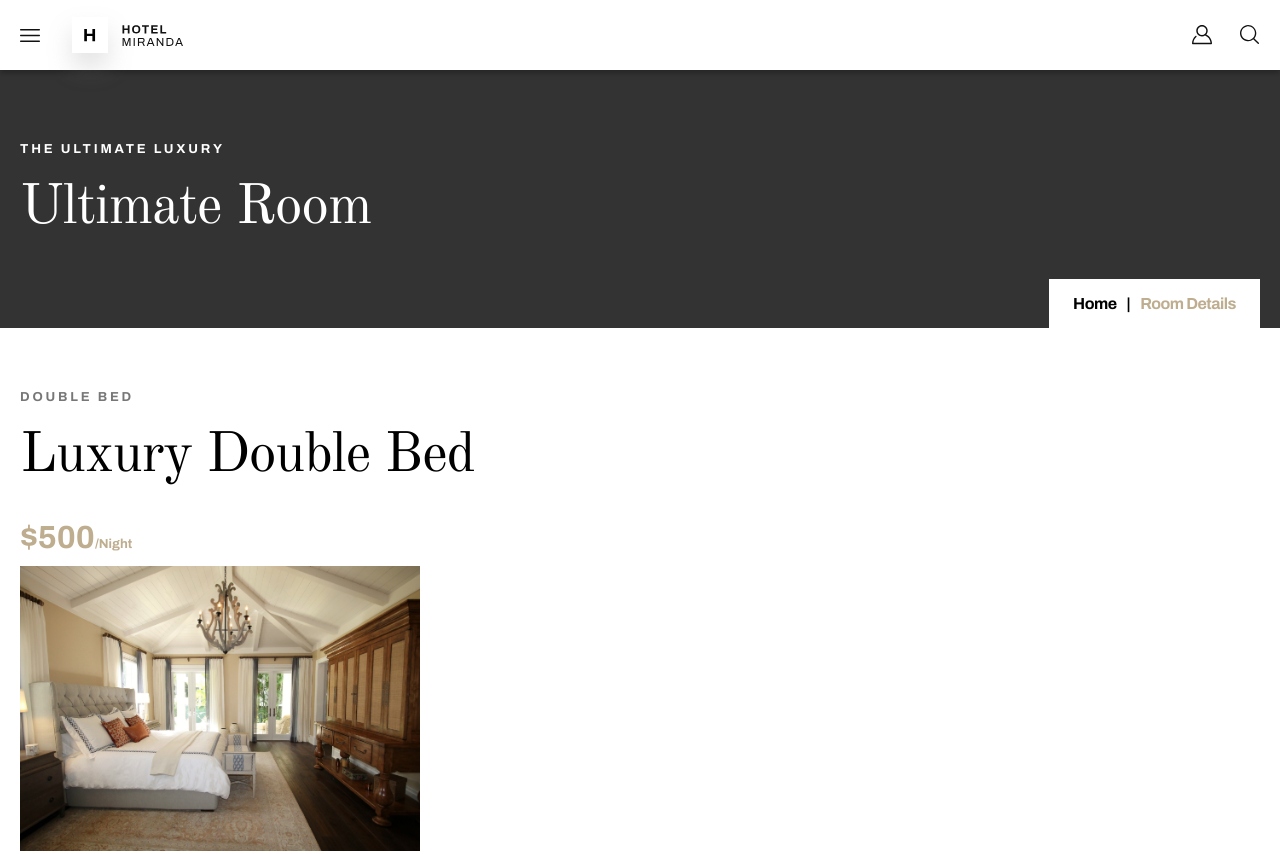
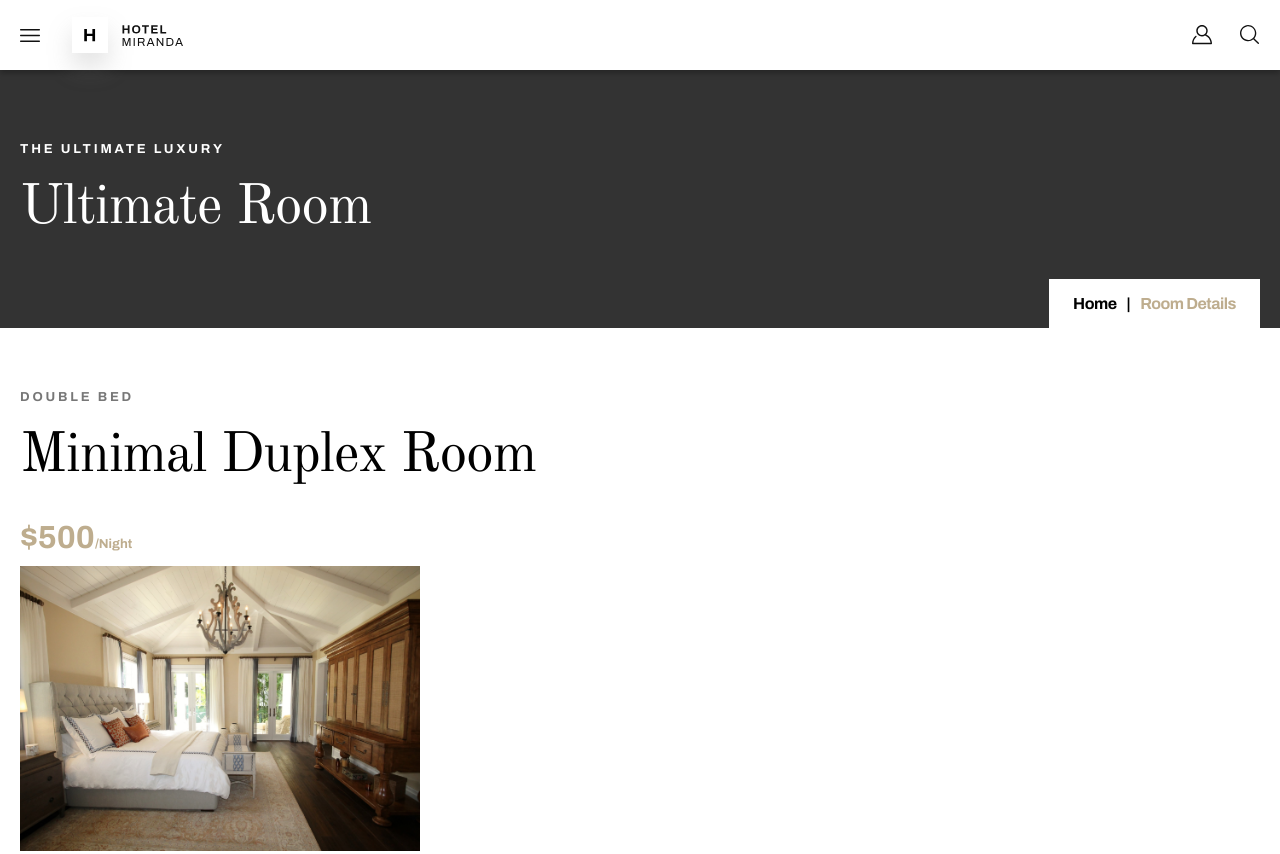
Before and after one commit to maruprin/web-miranda, a website: page pages/room-details.html in a window 1280 px wide. Shown: the top 854 px of the page. Drawn offline with nearby package versions, Linux system fonts and the light colour scheme.

```diff
--- a/pages/room-details.html
+++ b/pages/room-details.html
@@ -71,7 +71,7 @@
 
       <section class="section roomDetails px-20">
         <h2 class="h2 roomDetails__subtitle">Double bed</h2>
-        <h3 class="h3 roomDetails__title">Luxury Double Bed</h3>
+        <h3 class="h3 roomDetails__title">Minimal duplex room</h3>
         <div class="price">
           <span class="price__amount">$500</span
           ><span class="price__night">/Night</span>
```
Also changed, not shown: 1 other file.
